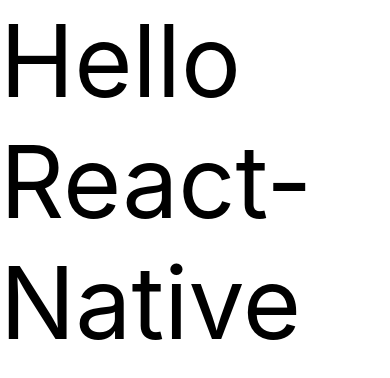
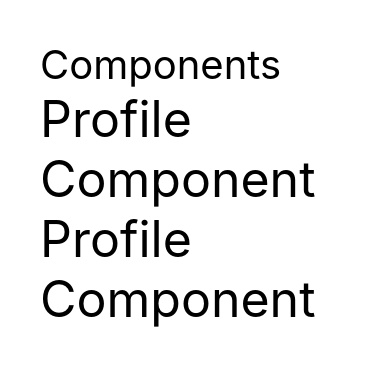
Before and after one commit to zachariah11jerobert/tutorial-codestepbystep, a React Native app: screen / in a window 390 px wide. Shown: the top 378 px of the page. Built offline with nearby package versions, Linux system fonts and the light colour scheme.

Commit message:
2.1_components profile

```diff
--- a/App.js
+++ b/App.js
@@ -1,12 +1,15 @@
 import React from 'react';
-import {View,Text} from 'react-native';
+import {View, Text} from 'react-native';
+import Profile from './components/Profile';
 
-const App = () =>{
-  return(
-    <View>
-      <Text style={{fontSize:100}}>Hello React-Native</Text>
+const App = () => {
+  return (
+    <View style={{flex: 1, margin: 40}}>
+      <Text style={{fontSize: 40}}>Components</Text>
+      <Profile />
+      <Profile />
     </View>
-  )
-}
+  );
+};
 
 export default App;
--- /dev/null
+++ b/components/Profile.js
@@ -0,0 +1,12 @@
+import React from 'react';
+import {View, Text} from 'react-native';
+
+const Profile=()=>{
+    return(
+        <View>
+            <Text style={{fontSize:50}}>Profile Component</Text>
+        </View>
+    )
+}
+
+export default Profile;
```
